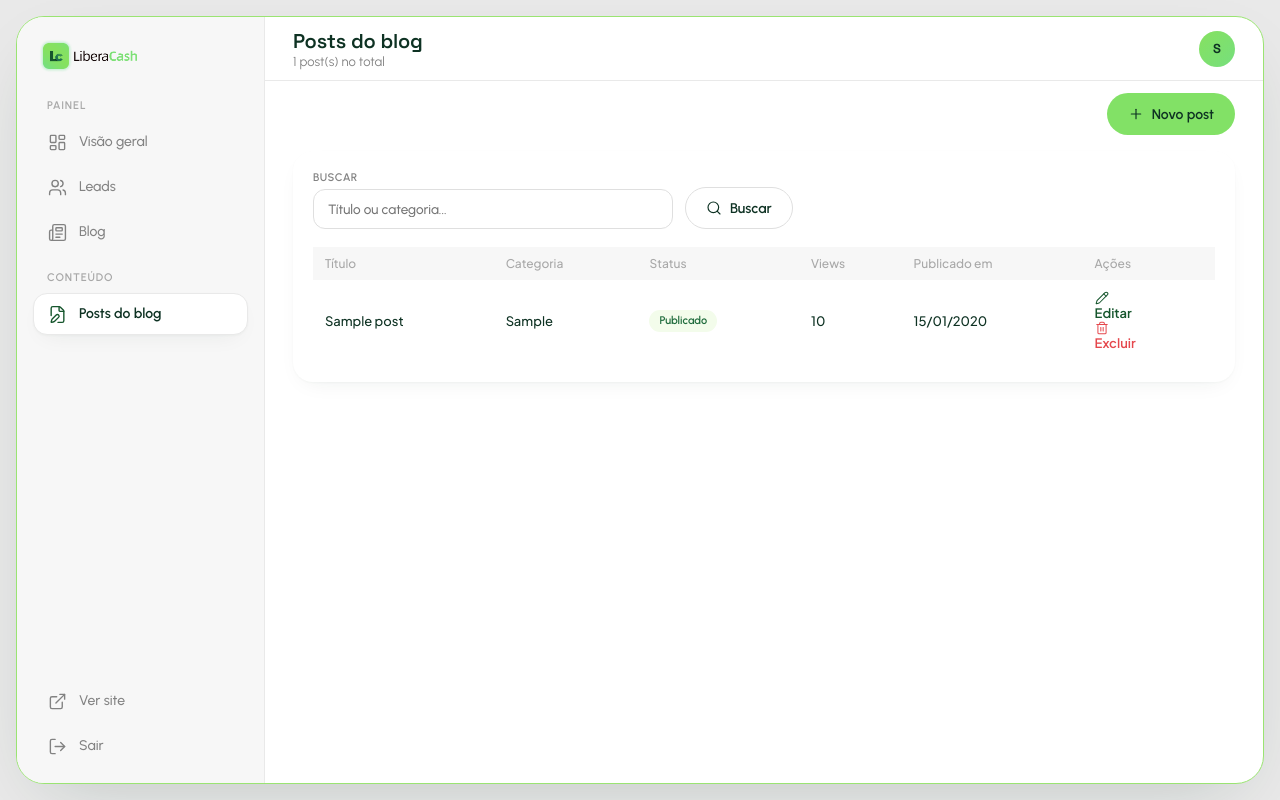
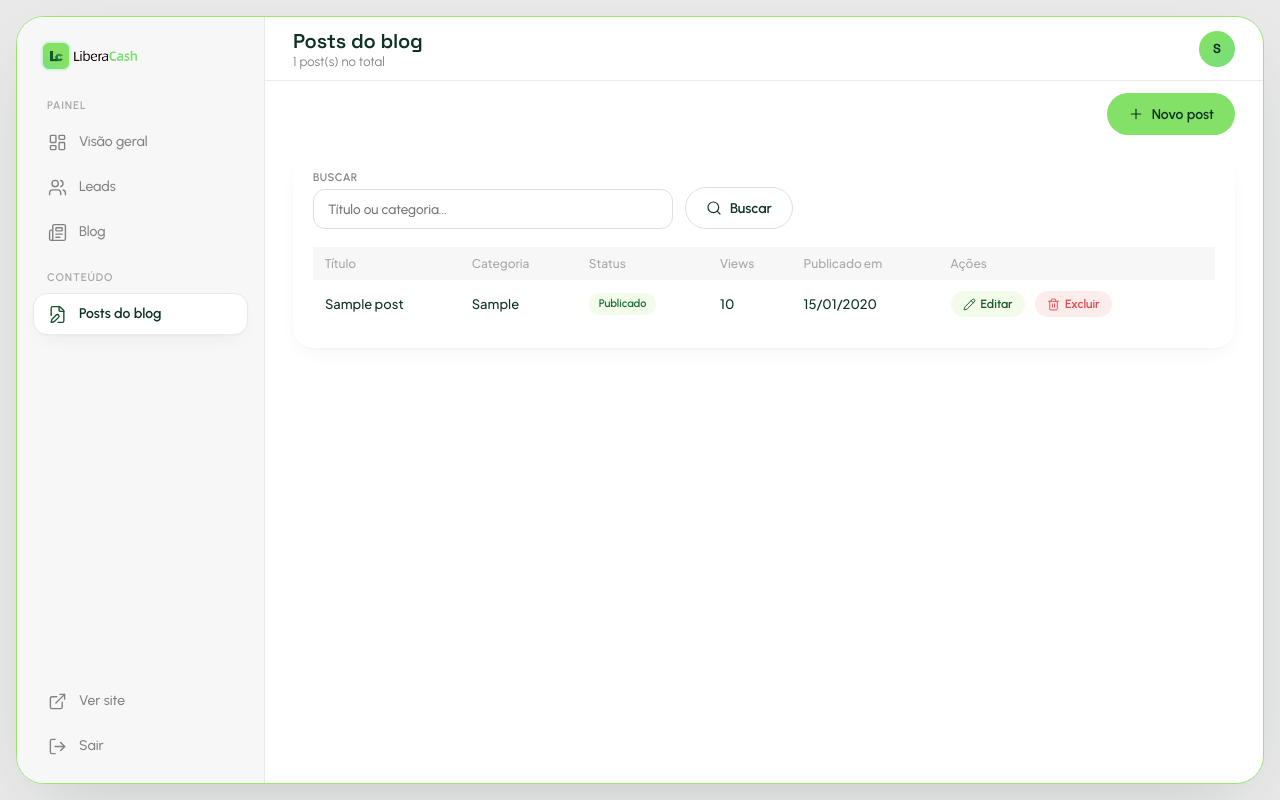
Before and after one commit to lzoperformance/liberacash, a PHP site: page /admin_blog/ in a window 1280 px wide. Run offline with PHP 8.4, Linux system fonts and the light colour scheme; the visitor is signed in with stand-in values (Sample User, id 1); tables that the repository leaves empty hold one stand-in row (values such as "Sample post"); some libraries are stand-ins or nearby versions.

Commit message:
Corrige botoes de Editar/Excluir quebrando linha no admin_blog
O icone e o texto eram elementos separados dentro de um <a> normal,
entao o navegador podia quebrar a linha entre eles. Agora sao pilulas
(inline-flex, fundo suave) que nao quebram e ficam consistentes com
o resto do design system.

Co-Authored-By: Claude Sonnet 5 <noreply@anthropic.com>

```diff
--- a/public/admin_blog/index.php
+++ b/public/admin_blog/index.php
@@ -73,11 +73,11 @@ $pageSubtitle = count($posts) . ' post(s) no total';
                 <td><span class="lc-badge <?php echo $p['status'] === 'publicado' ? 'success' : 'warning'; ?>"><?php echo ucfirst($p['status']); ?></span></td>
                 <td><?php echo (int)$p['views']; ?></td>
                 <td><?php echo date('d/m/Y', strtotime($p['created_at'])); ?></td>
-                <td style="white-space:nowrap;">
-                    <a href="/admin_blog/post-form.php?id=<?php echo (int)$p['id']; ?>" style="color:var(--forest-700); text-decoration:none; margin-right:14px; font-weight:600; font-size:13px;"><i data-lucide="pencil" style="width:14px;height:14px;vertical-align:-2px;"></i> Editar</a>
-                    <a href="/admin_blog/post-delete.php?id=<?php echo (int)$p['id']; ?>" style="color:var(--red-500); text-decoration:none; font-weight:600; font-size:13px;"
+                <td class="lc-actions-cell">
+                    <a href="/admin_blog/post-form.php?id=<?php echo (int)$p['id']; ?>" class="lc-action-btn edit"><i data-lucide="pencil"></i>Editar</a>
+                    <a href="/admin_blog/post-delete.php?id=<?php echo (int)$p['id']; ?>" class="lc-action-btn delete"
                        onclick="return confirm('Tem certeza que quer excluir o post &quot;<?php echo htmlspecialchars(addslashes($p['titulo']), ENT_QUOTES, 'UTF-8'); ?>&quot;? Essa ação não pode ser desfeita.');">
-                       <i data-lucide="trash-2" style="width:14px;height:14px;vertical-align:-2px;"></i> Excluir</a>
+                       <i data-lucide="trash-2"></i>Excluir</a>
                 </td>
             </tr>
             <?php endforeach; ?>
--- a/public/admin_dashboard/_estilo.php
+++ b/public/admin_dashboard/_estilo.php
@@ -136,6 +136,18 @@ table.lc-table th {
 table.lc-table td { padding: 11px 12px; border-bottom: 1px solid var(--border-hairline); font: 500 13px var(--font-tabular); color: var(--text-body); }
 table.lc-table tr:hover td { background: var(--surface-hover); }
 table.lc-table tr:last-child td { border-bottom: none; }
+
+.lc-actions-cell { white-space: nowrap; }
+.lc-action-btn {
+  display: inline-flex; align-items: center; gap: 5px; padding: 6px 12px;
+  border-radius: var(--radius-control); font: 600 12px var(--font-ui);
+  text-decoration: none; white-space: nowrap; margin-right: 8px; border: none; cursor: pointer;
+}
+.lc-action-btn [data-lucide] { width: 13px; height: 13px; }
+.lc-action-btn.edit { color: var(--forest-700); background: var(--surface-accent-faint); }
+.lc-action-btn.edit:hover { background: var(--green-100); }
+.lc-action-btn.delete { color: var(--red-500); background: var(--status-pending-bg); }
+.lc-action-btn.delete:hover { background: #FADCDC; }
 .lc-empty-row { text-align: center; padding: 30px 20px; color: var(--text-muted); }
 
 /* ===== Badge ===== */
```
